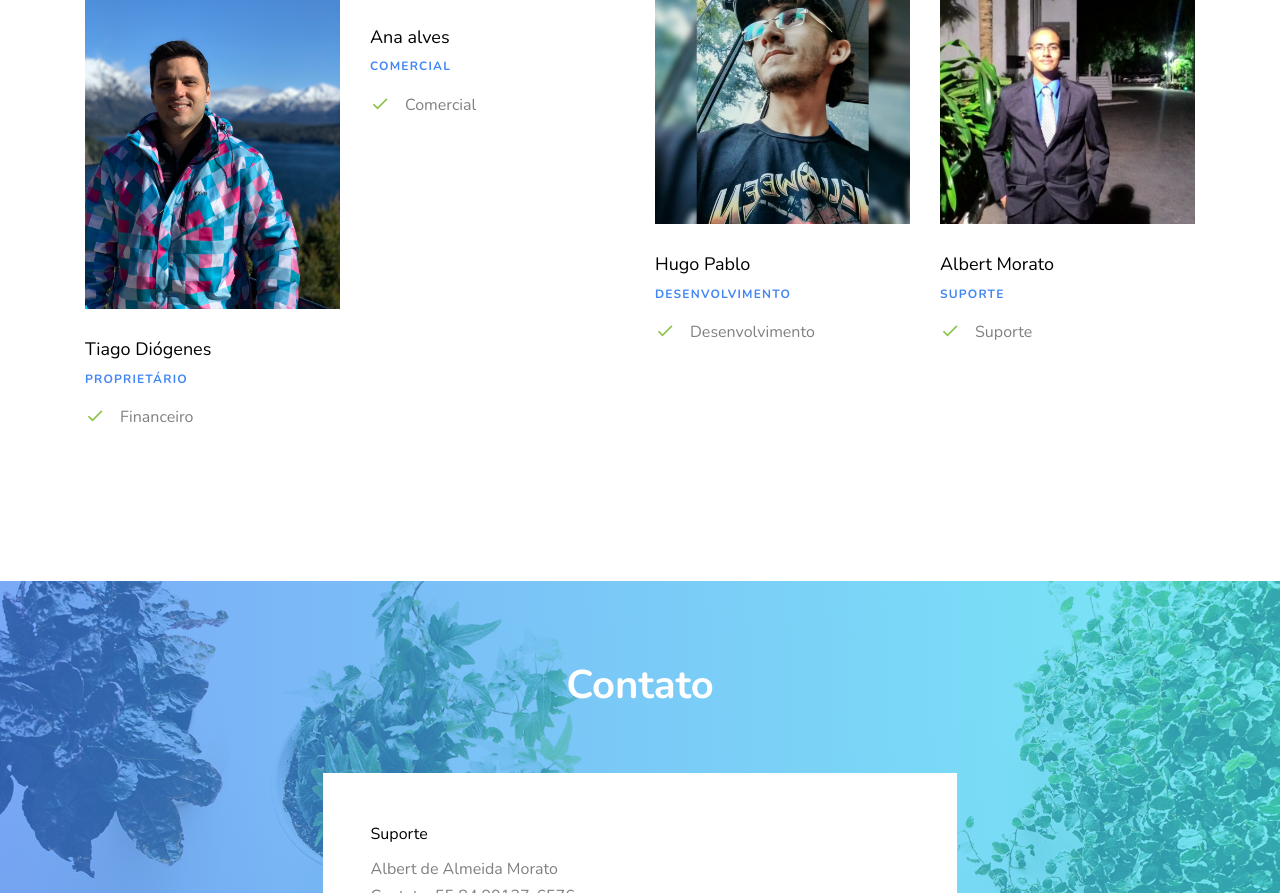
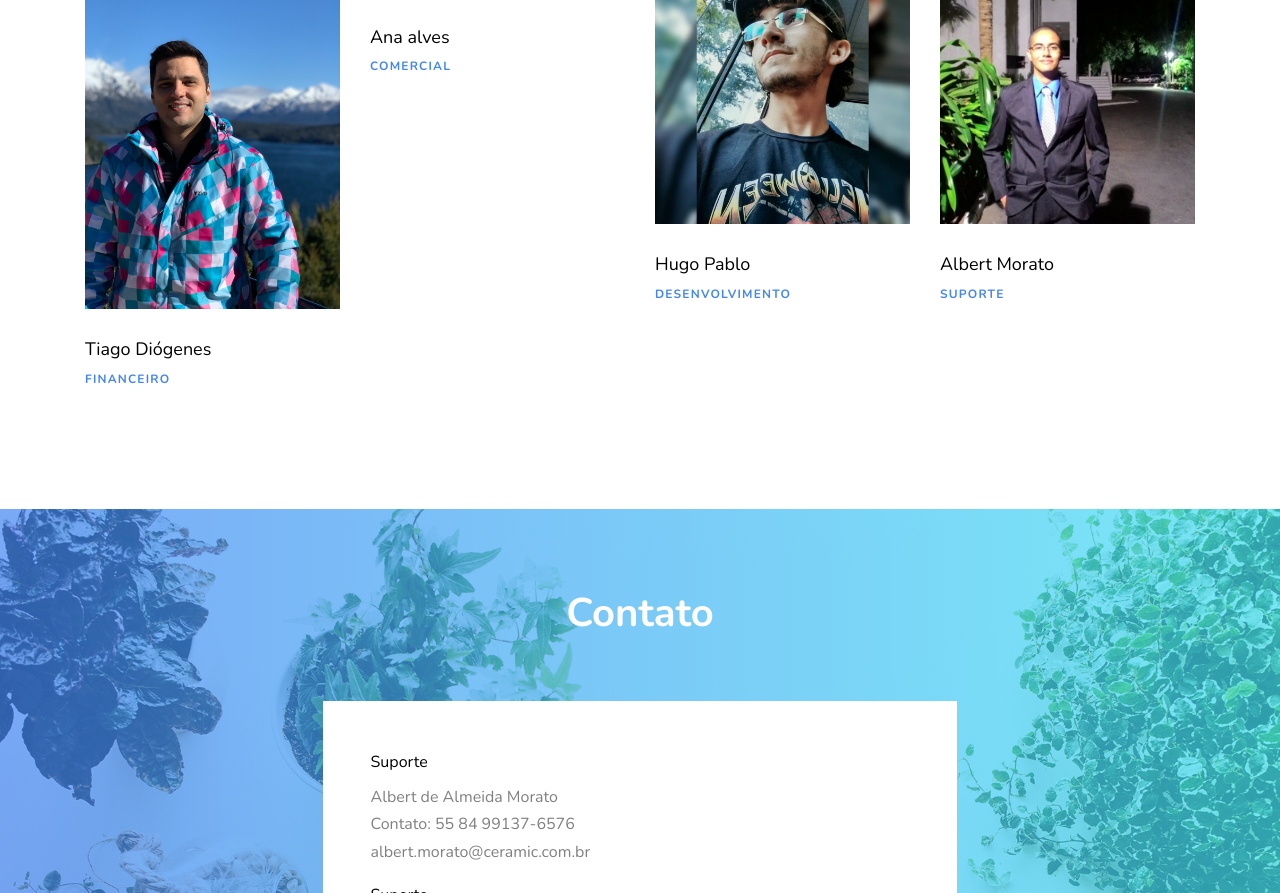
Before and after one commit to Dextter/ceramic, a plain HTML site: page index.html in a window 1280 px wide. Shown: the part 4874-5767 px from the top of the page. Drawn offline with nearby package versions, Linux system fonts and the light colour scheme; files whose address does not match are found by name.

Commit message:
Update index.html

```diff
--- a/index.html
+++ b/index.html
@@ -323,13 +323,8 @@
                 </div> -->
               </div>
               <h2 class="text-black h1">Tiago Diógenes</h2>
-              <span class="sub-title d-block mb-3">Proprietário</span>
-              <p>
-                <ul class="ul-check mb-5 list-unstyled success">
-                  <li>Financeiro</li>
+              <span class="sub-title d-block mb-3">Financeiro</span>
 
-                </ul>
-              </p>
             </div>
           </div>
 
@@ -347,11 +342,7 @@
               </div>
               <h2 class="text-black h1">Ana alves</h2>
               <span class="sub-title d-block mb-3">Comercial</span>
-              <p>
-                <ul class="ul-check mb-5 list-unstyled success">
-                  <li>Comercial </li>
-                </ul>
-              </p>
+
             </div>
           </div>
 
@@ -369,12 +360,7 @@
               </div>
               <h2 class="text-black h1">Hugo Pablo</h2>
               <span class="sub-title d-block mb-3">Desenvolvimento</span>
-              <p>
-                <ul class="ul-check mb-5 list-unstyled success">
-                  <li>Desenvolvimento</li>
 
-                </ul>
-              </p>
             </div>
           </div>
 
@@ -392,11 +378,7 @@
               </div>
               <h2 class="text-black h1">Albert Morato</h2>
               <span class="sub-title d-block mb-3">Suporte</span>
-              <p>
-                <ul class="ul-check mb-5 list-unstyled success">
-                  <li>Suporte</li>
 
-                </ul>
               </p>
             </div>
           </div>
```
